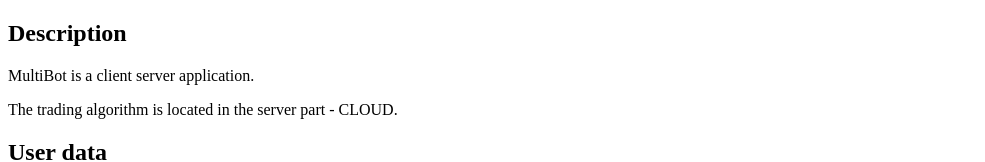
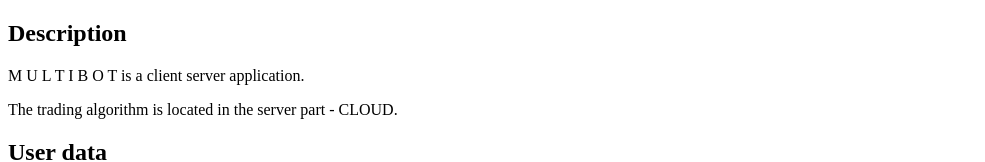
Before and after one commit to CLUBOK/clubok.github.io, a plain HTML site: page index.html in a window 1280 px wide. Shown: the top 162 px of the page, without its empty margins (0-985 px from the left). Drawn offline with Linux system fonts and the light colour scheme.

Commit message:
Update index.html

```diff
--- a/index.html
+++ b/index.html
@@ -4,7 +4,7 @@
 
 
 <h2>Description</h2>
-<p>MultiBot is a client server application.</p>
+<p>M U L T I B O T is a client server application.</p>
 <p>The trading algorithm is located in the server part - CLOUD.</p>
 
 
```
